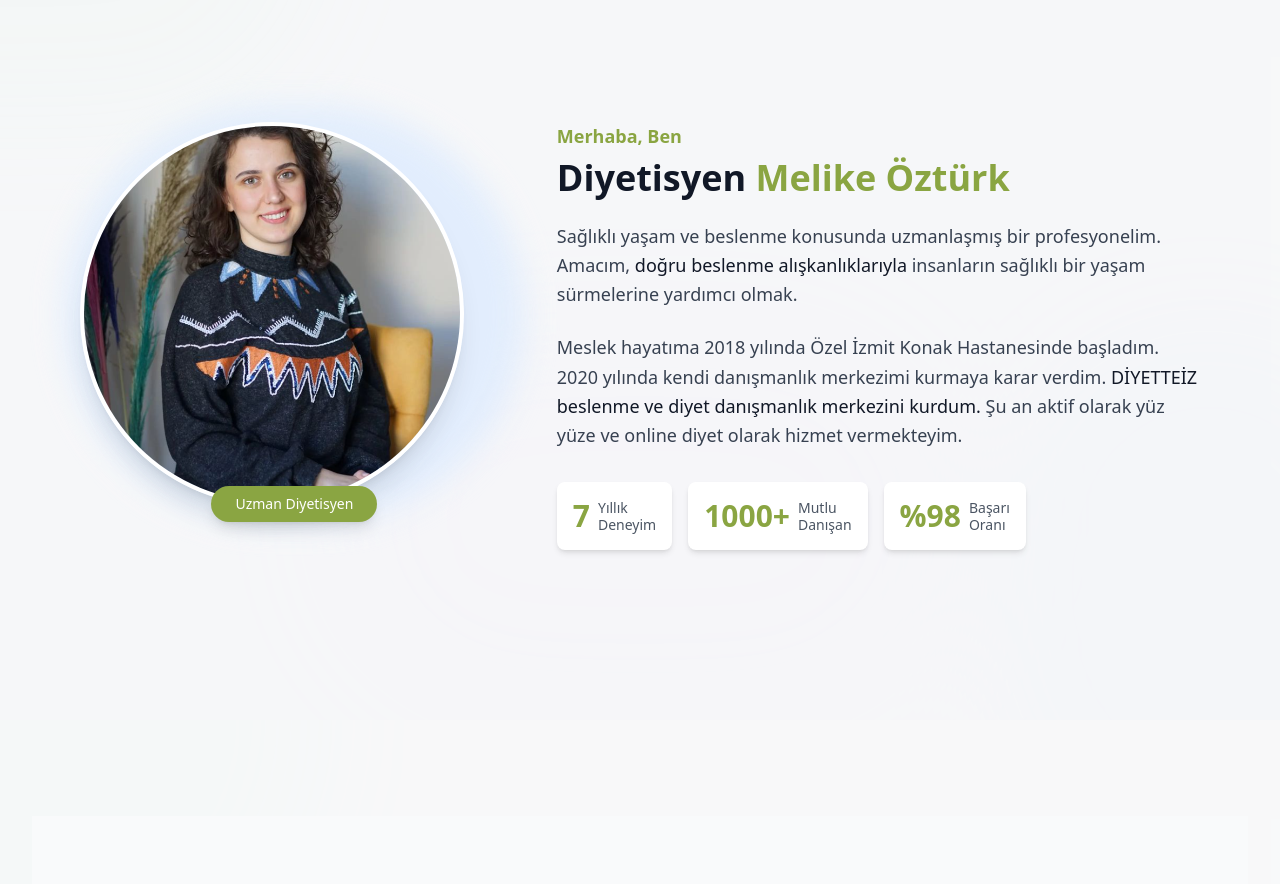
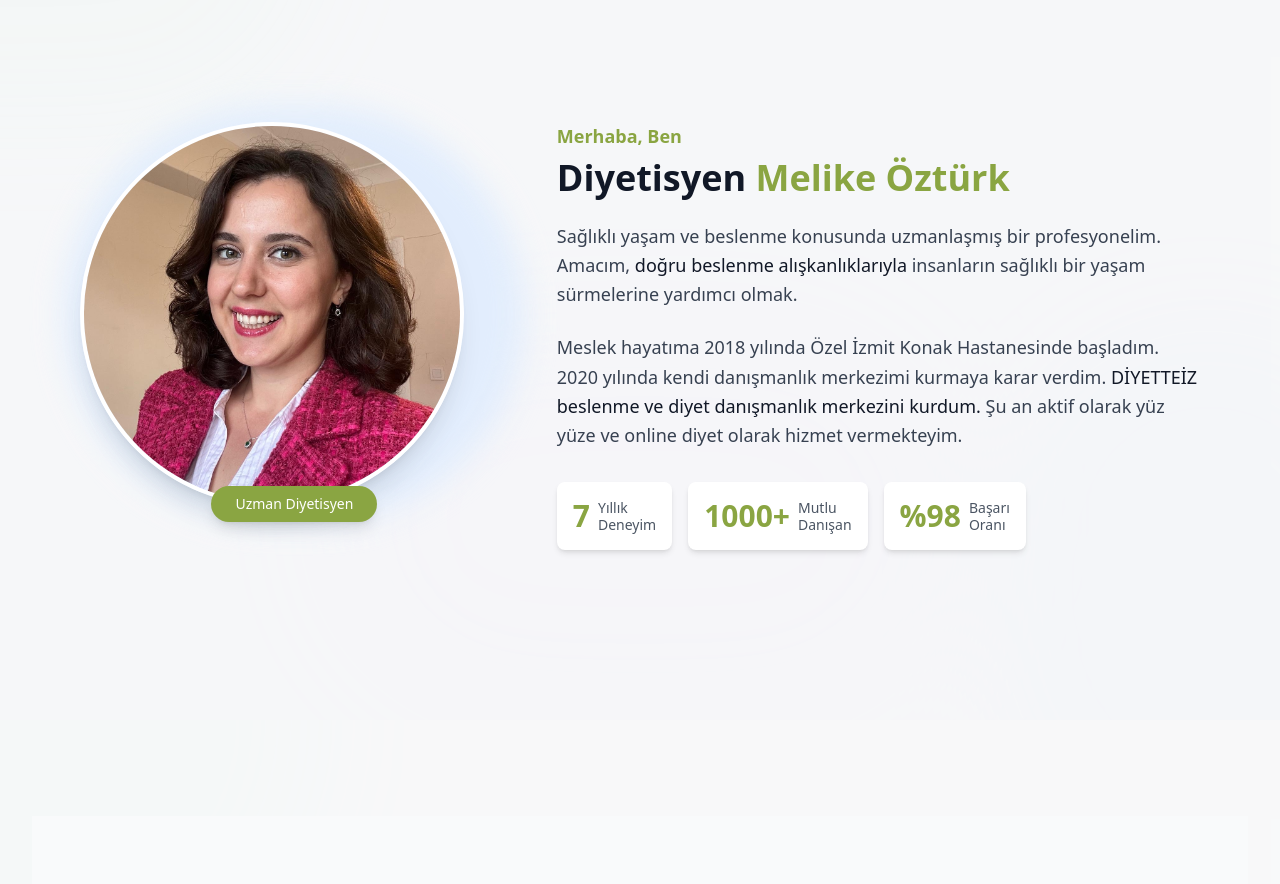
Before and after one commit to matayurt/Diyetsiyen, a Next.js app: page / in a window 1280 px wide. Shown: the part 960-1844 px from the top of the page. Built offline with nearby package versions, Linux system fonts and the light colour scheme; no server answers; the database is empty.

Commit message:
PhotoChange-CommentFix

```diff
--- a/components/sections/AboutSection.jsx
+++ b/components/sections/AboutSection.jsx
@@ -9,7 +9,7 @@ const AboutSection = () => {
           <div className="relative">
             <div className="absolute -inset-4 bg-blue-100 rounded-full blur-lg opacity-75"></div>
             <img
-              src="/assets/img/dietitian.png"
+              src="/assets/img/dietitian.jpg"
               alt="Diyetisyen Mehmet"
               className="relative w-72 h-72 lg:w-96 lg:h-96 rounded-full object-cover shadow-xl border-4 border-white hover:scale-105 transition-transform duration-300"
               loading="lazy"
--- a/components/sections/CommentsSection.jsx
+++ b/components/sections/CommentsSection.jsx
@@ -1,4 +1,3 @@
-// components/sections/CommentsSection.jsx
 'use client';
 import { useState, useEffect } from 'react';
 import Link from 'next/link';
@@ -100,7 +99,7 @@ export default function CommentsSection() {
 
   const fetchComments = async () => {
     try {
-      const response = await fetch('/api/comments', {
+      const response = await fetch('/api/comments/all', {
         cache: 'no-store'
       });
 
@@ -110,12 +109,13 @@ export default function CommentsSection() {
 
       const data = await response.json();
 
-      // Son 3 yorumu al
+      // Tüm veriden istatistikleri hesapla
+      calculateStats(data);
+
+      // Sadece son 3 yorumu göster
       const recentComments = data.slice(0, 3);
       setComments(recentComments);
 
-      // İstatistikleri hesapla
-      calculateStats(data);
     } catch (error) {
       console.error('Error fetching comments:', error);
     } finally {
@@ -126,7 +126,7 @@ export default function CommentsSection() {
   const calculateStats = (data) => {
     if (!data.length) return;
 
-    const total = data.length;
+    const total = data.length; // Tüm yorumların sayısı
     const avg = data.reduce((acc, curr) => acc + curr.rating, 0) / total;
     const highRatings = data.filter(comment => comment.rating >= 4).length;
     const satisfactionRate = Math.round((highRatings / total) * 100);
```
Also changed, not shown: public/assets/img/dietitian.JPG (added), public/assets/img/dietitian.png (deleted).
